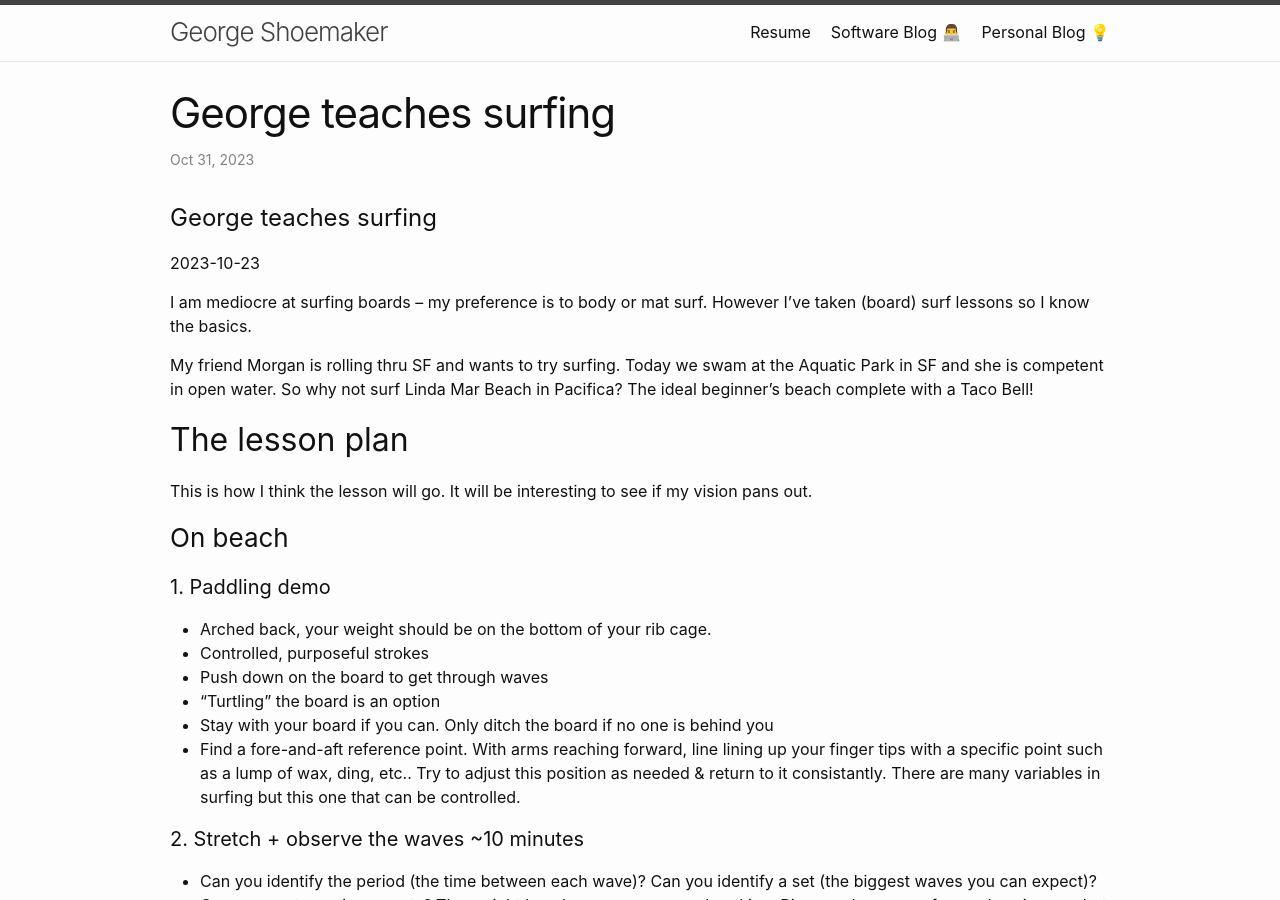
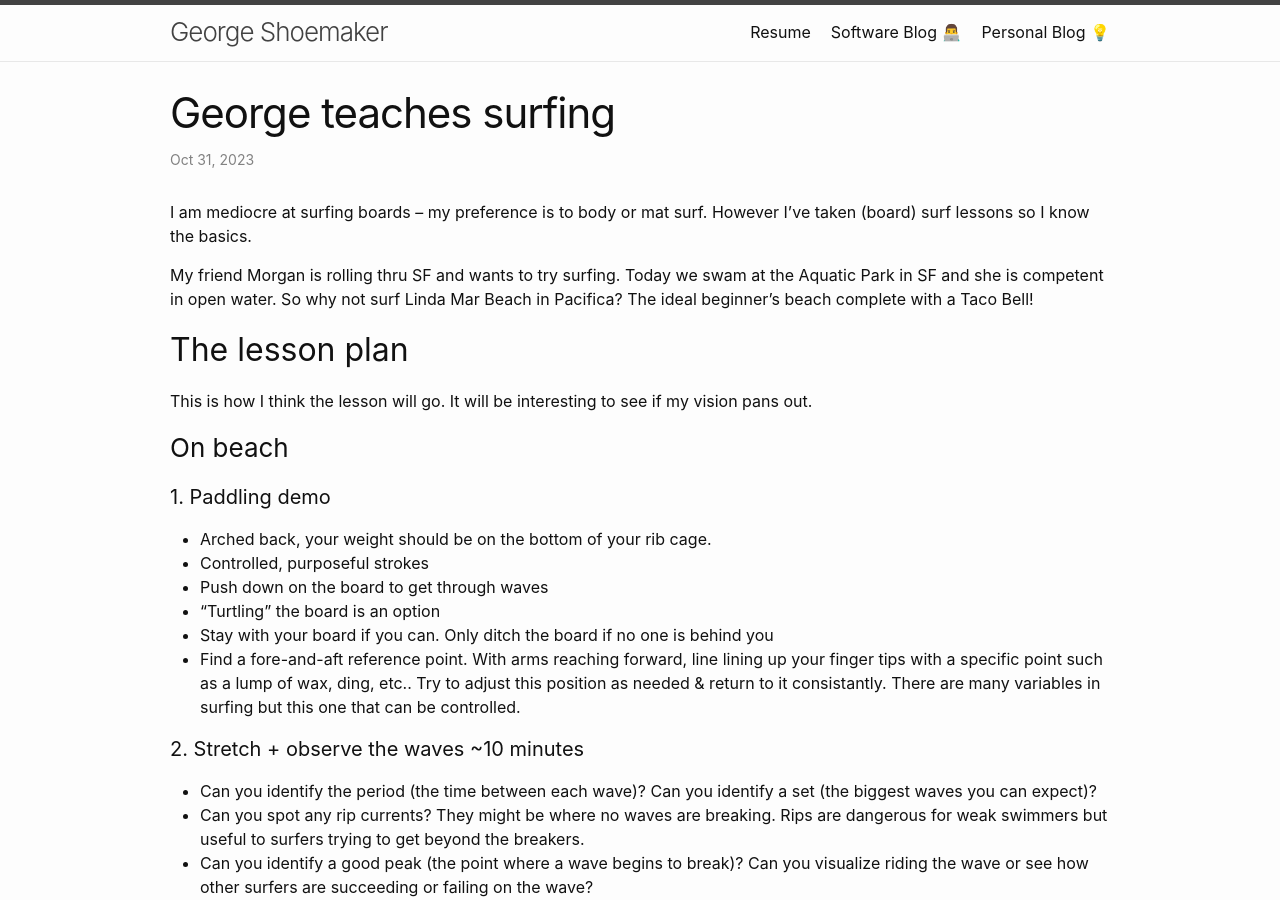
Before and after one commit to george-a-shoemaker/george-a-shoemaker.github.io, a Jekyll site: the page built from personal-blog/_posts/2023-10-31-george-teaches-surfing.md, in a window 1280 px wide and 900 px high. Built offline with Jekyll 4.4.1, drawn with Linux system fonts in a browser that asks for light colours.

Commit message:
Personal feed revisions

```diff
--- a/personal-blog/_posts/2023-10-31-george-teaches-surfing.md
+++ b/personal-blog/_posts/2023-10-31-george-teaches-surfing.md
@@ -4,10 +4,6 @@ title:  "George teaches surfing"
 date:   2023-10-31 00:00:00 -0700
 category: personal
 ---
-
-# George teaches surfing
-
-2023-10-23
 
 I am mediocre at surfing boards -- my preference is to body or mat surf. However I've taken (board) surf lessons so I know the basics.
 
```
Also changed, not shown: personal-blog/index.md (+1 -1 lines).
